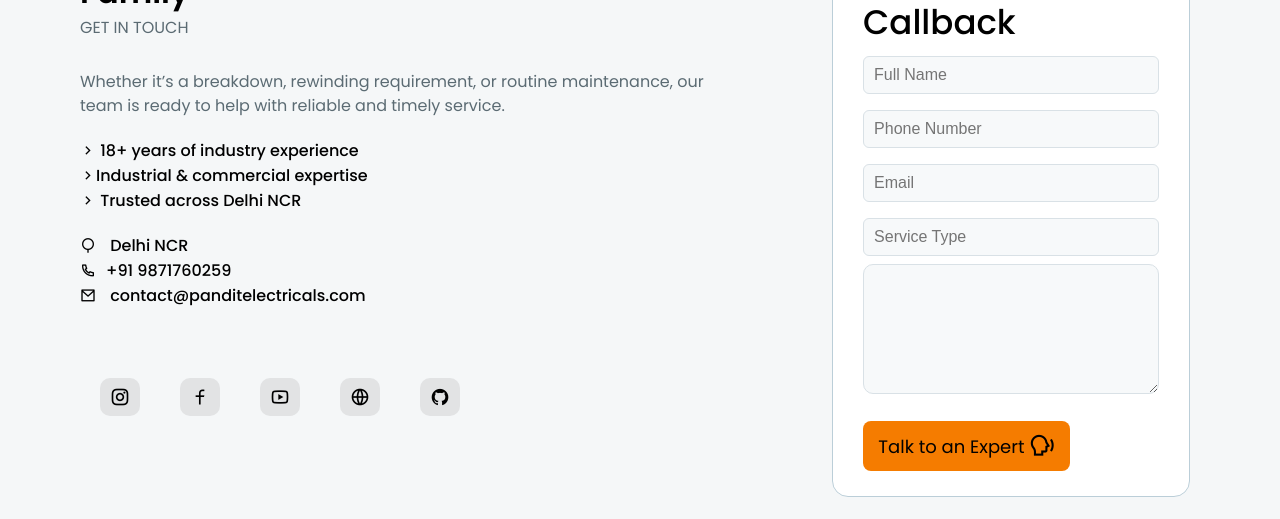
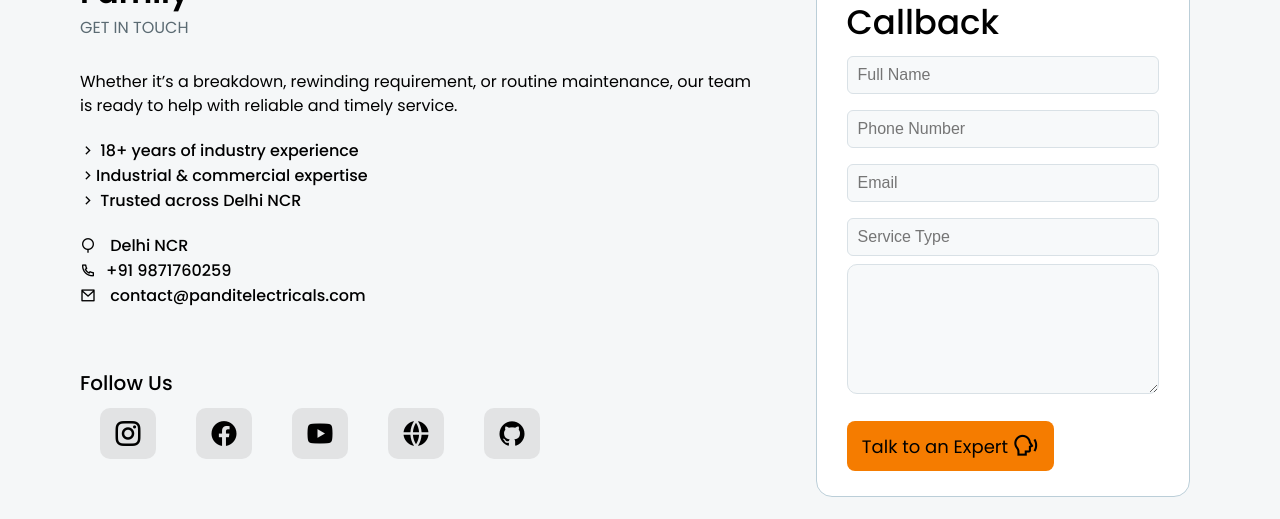
Before and after one commit to imaarzooray/panditelectricals, a React (Vite) app: page / in a window 1280 px wide. Shown: the part 4124-4643 px from the top of the page. Built offline with nearby package versions, Linux system fonts and the light colour scheme; some icons are missing.

Commit message:
CONTACT SECTION: Social Media fixed

```diff
--- a/src/App.css
+++ b/src/App.css
@@ -622,20 +622,17 @@ button {
 }
 
 .contactLeft {
-  margin: 0px 100px 0px 0px;
+  margin: 0px 50px 0px 0px;
   display: flex;
   flex-direction: column;
 }
 
-.contactRight {
-  width: 50%;
-}
 
 .shortCaption {
   /* border: 2px solid red; */
   margin: 0px 0px 10px 0px;
   font-size: 16px;
-  color: #5B6B73;
+  color: black;
 }
 
 .shortPoints {
@@ -665,6 +662,9 @@ button {
 .socialMedia {
   margin-top: 40px;
   display: flex;
+  /* border: 2px solid red; */
+  display: flex;
+  flex-direction: column;
   /* justify-content: space-between; */
 }
 .caller a{
@@ -675,15 +675,25 @@ button {
 }
 .scMed {
   /* border: 2px solid red; */
-
+  display: flex;
+
+}
+.scLabel{
+  /* border: 2px solid red; */
+}
+.scLabel span{
+  font-size: 20px;
+  font-weight: 500;
+}
+.scMedias{
+  /* border: 2px solid teal; */
+  display: flex;
 }
 .scMed:hover{
 
   color: white;
 }
-.scMed a{
-
-}
+
 
 .scMed a {
   color: black;
@@ -692,12 +702,14 @@ button {
   border-radius: 10px;
   display: flex;
   justify-content: center;
-  padding: 4px 10px;
+  padding: 3px 13px;
   margin: 10px 20px;
+  /* gap:100px; */
   /* height: 80px; */
   align-items: center;
   /* width: 80px; */
   text-decoration: none;
+  transition-duration: 0.3s;
 }
 .scMed a:hover{
   color: white;
@@ -705,7 +717,7 @@ button {
 }
 
 .scMed a span i {
-  font-size: 20px;
+  font-size: 30px;
 }
 
 /* Social Media Dropdown */
--- a/src/components/contact/Contact.jsx
+++ b/src/components/contact/Contact.jsx
@@ -9,9 +9,10 @@ function Contact() {
 
     const socialLinks = [
         { link: "https://www.instagram.com/pandit.elect1096/", iconClass: "ri-instagram-line" },
-        { link: "https://www.facebook.com/profile.php?id=100009707116301", iconClass: "ri-facebook-line" },
-        { link: "https://www.youtube.com/@hemantpandit1857", iconClass: "ri-youtube-line" },
-        { link: "https://www.justdial.com/Noida/Pandit-Electricals-Near-Rajasthan-Bartan-Store-Noida-Sector-63/011PXX11-XX11-170103140023-M8F7_BZDET", iconClass: "ri-global-line" },
+        { link: "https://www.facebook.com/profile.php?id=100009707116301",
+            iconClass: "ri-facebook-circle-fill" },
+        { link: "https://www.youtube.com/@hemantpandit1857", iconClass: "ri-youtube-fill" },
+        { link: "https://www.justdial.com/Noida/Pandit-Electricals-Near-Rajasthan-Bartan-Store-Noida-Sector-63/011PXX11-XX11-170103140023-M8F7_BZDET", iconClass: "ri-global-fill" },
         { link: "https://www.github.com/imaarzooray/", iconClass: "ri-github-fill" }
     ];
 
@@ -81,6 +82,11 @@ function Contact() {
                 </div>
 
                 <div className="socialMedia">
+                    <div className="scLabel">
+                        <span>Follow Us</span>
+                    </div>
+                    <div className="scMedias">
+
                     {socialLinks.map((social, index) => (
                         <ScMed
                             key={index}
@@ -88,6 +94,7 @@ function Contact() {
                             iconClass={social.iconClass}
                         />
                     ))}
+                    </div>
                 </div>
 
                 <div className="socialMediaDropdown">
```
